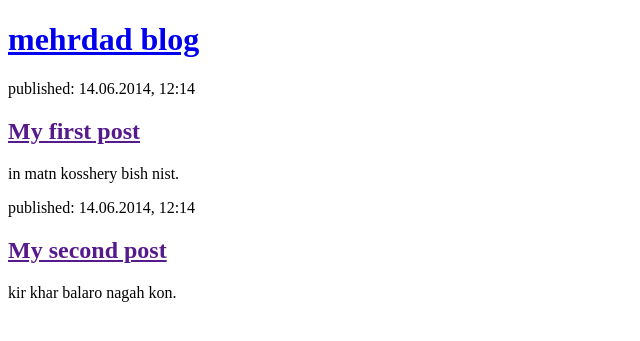
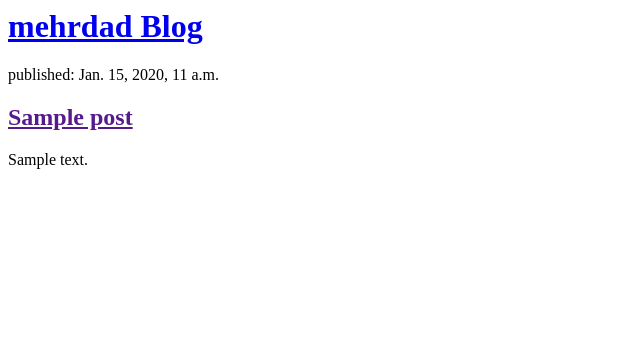
Before and after one commit to mehrdadsohrabi/my-second-blog, a Django app: page / in a window 1280 px wide. Shown: the top 341 px of the page, without its empty margins (0-640 px from the left). Run offline with Django 3.2, Linux system fonts and the light colour scheme; tables that the repository leaves empty hold one stand-in row (values such as "Sample post").

Commit message:
Modified templates to display posts from database.

```diff
--- a/blog/templates/blog/post_list.html
+++ b/blog/templates/blog/post_list.html
@@ -1,23 +1,11 @@
-<!DOCTYPE html>
-<html>
-    <head>
-        <title>mehrdad blog</title>
-    </head>
-    <body>
-        <header>
-            <h1><a href="/">mehrdad blog</a></h1>
-        </header>
+<header>
+    <h1><a href="/">mehrdad Blog</a></h1>
+</header>
 
-        <article>
-            <time>published: 14.06.2014, 12:14</time>
-            <h2><a href="">My first post</a></h2>
-            <p>in matn kosshery bish nist.</p>
-        </article>
-
-        <article>
-            <time>published: 14.06.2014, 12:14</time>
-            <h2><a href="">My second post</a></h2>
-            <p>kir khar balaro nagah kon.</p>
-        </article>
-    </body>
-</html>
+{% for post in posts %}
+    <article>
+        <time>published: {{ post.published_date }}</time>
+        <h2><a href="">{{ post.title }}</a></h2>
+        <p>{{ post.text|linebreaksbr }}</p>
+    </article>
+{% endfor %}
--- a/blog/views.py
+++ b/blog/views.py
@@ -1,5 +1,7 @@
 from django.shortcuts import render
+from django.utils import timezone
+from .models import Post
 
-# Create your views here.
 def post_list(request):
-    return render(request, 'blog/post_list.html', {})
+    posts = Post.objects.filter(published_date__lte=timezone.now()).order_by('published_date')
+    return render(request, 'blog/post_list.html', {'posts': posts})
```
